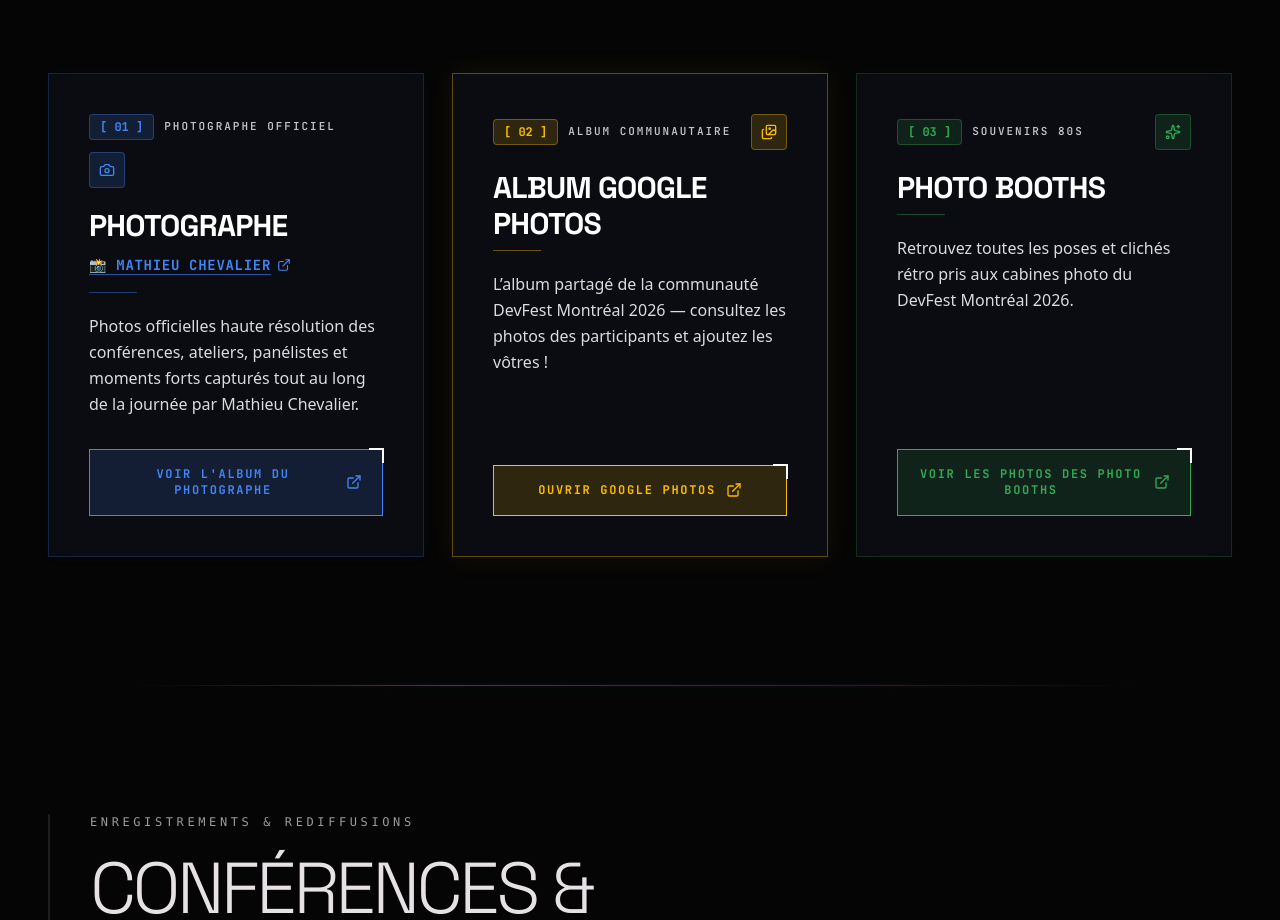
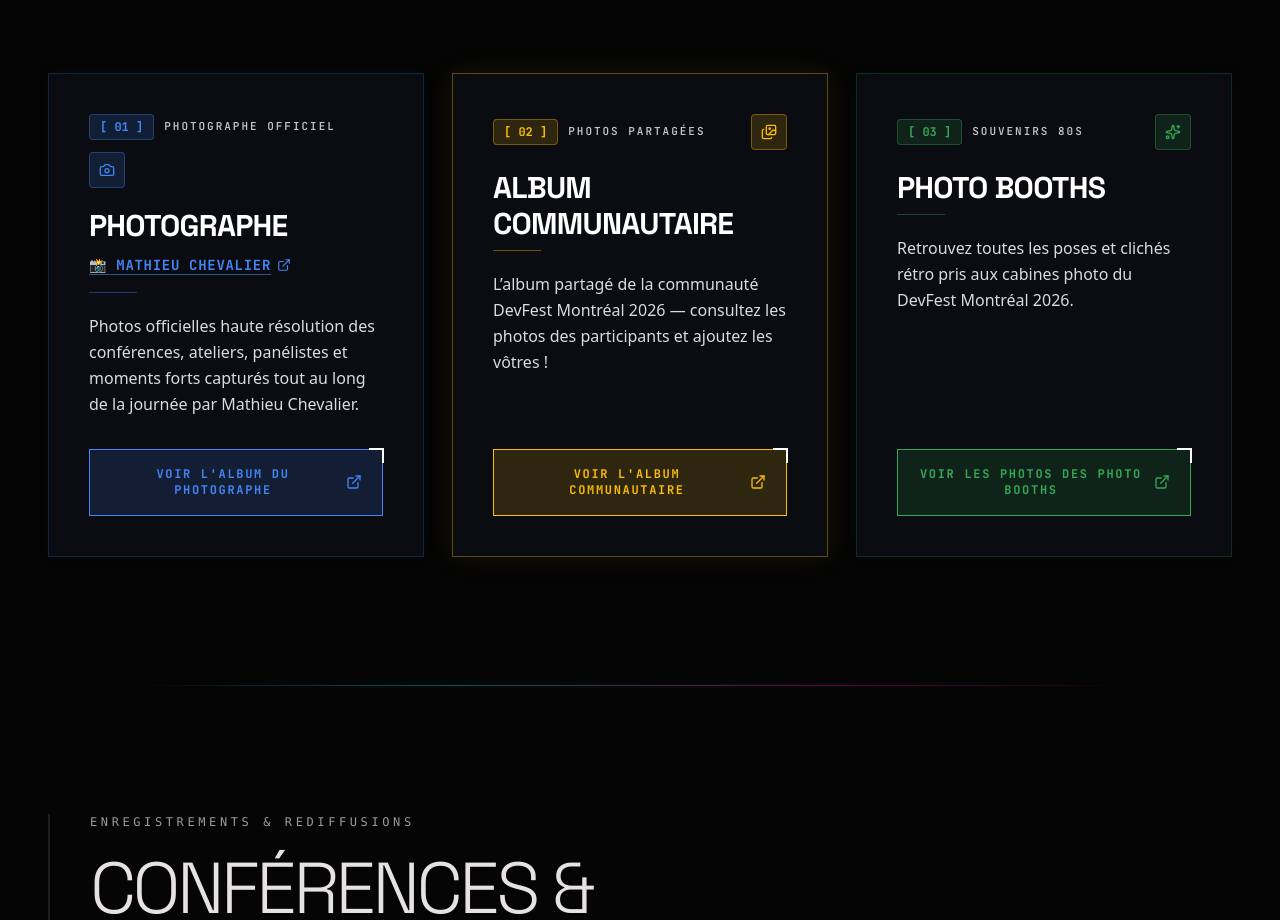
Before and after one commit to AndroidMontreal/DevFest2026, a Next.js app: page /fr in a window 1280 px wide. Shown: the part 1440-2360 px from the top of the page. Built offline with nearby package versions, Linux system fonts and the light colour scheme.

Commit message:
chore(home): rename Google Photo Album to Community Album

```diff
--- a/src/components/home/media-recap-section.tsx
+++ b/src/components/home/media-recap-section.tsx
@@ -42,12 +42,12 @@ export function MediaRecapSection() {
     },
     {
       id: '02',
-      badge: isFr ? 'Album communautaire' : 'Community Shared Album',
-      title: isFr ? 'Album Google Photos' : 'Google Photo Album',
+      badge: isFr ? 'Photos partagées' : 'Shared Event Photos',
+      title: isFr ? 'Album Communautaire' : 'Community Album',
       description: isFr
         ? 'L’album partagé de la communauté DevFest Montréal 2026 — consultez les photos des participants et ajoutez les vôtres !'
         : 'The shared DevFest Montreal 2026 community album — browse attendee snapshots and add your own photos from the event!',
-      ctaLabel: isFr ? 'Ouvrir Google Photos' : 'Open Google Photo Album',
+      ctaLabel: isFr ? "Voir l'album communautaire" : 'Open Community Album',
       comingSoonLabel: isFr ? 'Lien bientôt disponible' : 'Link coming soon',
       href: PHOTO_ALBUM_LINKS.googlePhotos,
       icon: Images,
```
